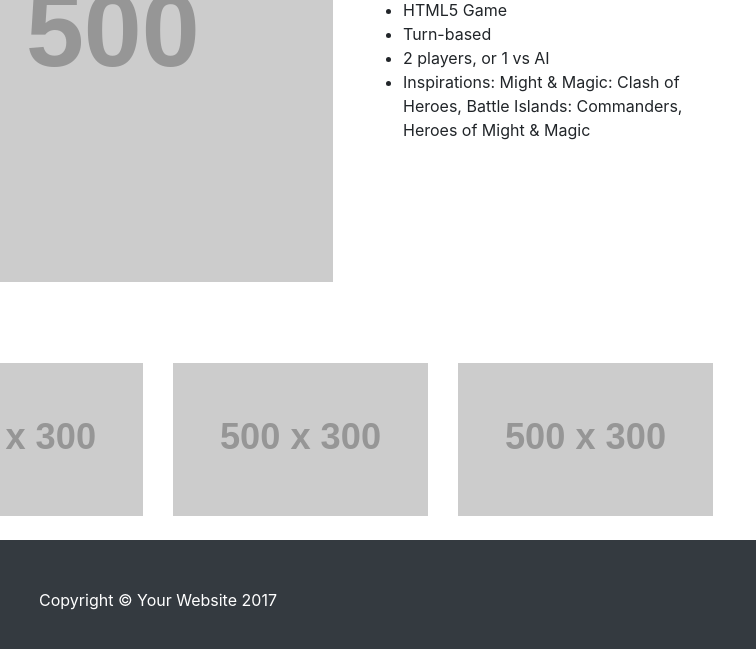
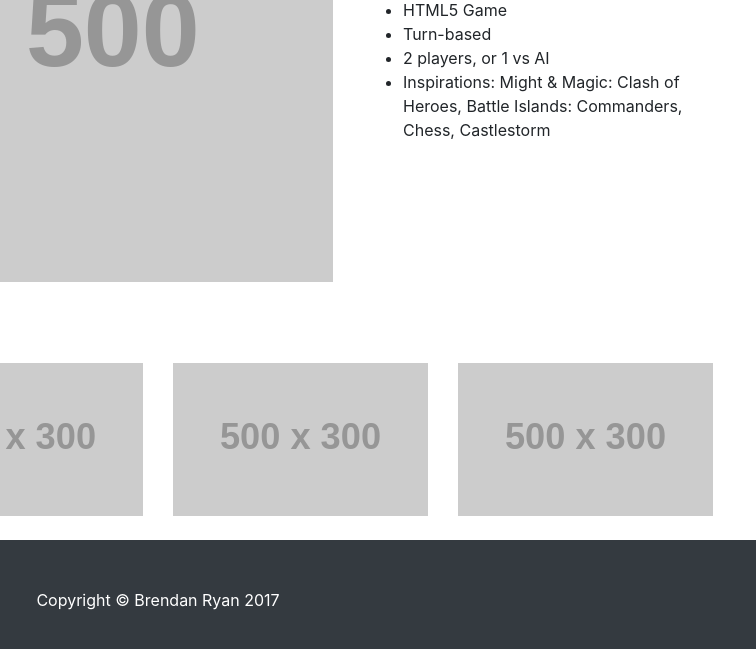
Before and after one commit to ryanb2/ryanb2.github.io, a website: page index.html in a window 1280 px wide. Shown: the part 357-1006 px from the top of the page, 482-1238 px from the left. Drawn offline with Linux system fonts and the light colour scheme; placeholder pictures from the web are drawn by us.

Commit message:
updates copyright

```diff
--- a/index.html
+++ b/index.html
@@ -62,7 +62,7 @@
             <li>HTML5 Game</li>
             <li>Turn-based</li>
             <li>2 players, or 1 vs AI</li>
-            <li>Inspirations: Might & Magic: Clash of Heroes, Battle Islands: Commanders, Heroes of Might & Magic</li>
+            <li>Inspirations: Might & Magic: Clash of Heroes, Battle Islands: Commanders, Chess, Castlestorm</li>
           </ul>
         </div>
 
@@ -107,7 +107,7 @@
     <!-- Footer -->
     <footer class="py-5 bg-dark">
       <div class="container">
-        <p class="m-0 text-center text-white">Copyright &copy; Your Website 2017</p>
+        <p class="m-0 text-center text-white">Copyright &copy; Brendan Ryan 2017</p>
       </div>
       <!-- /.container -->
     </footer>
```
